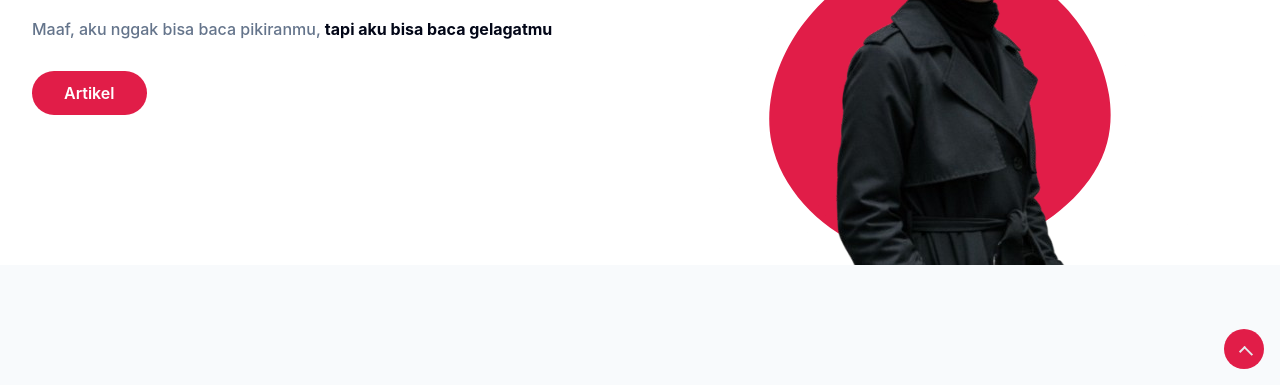
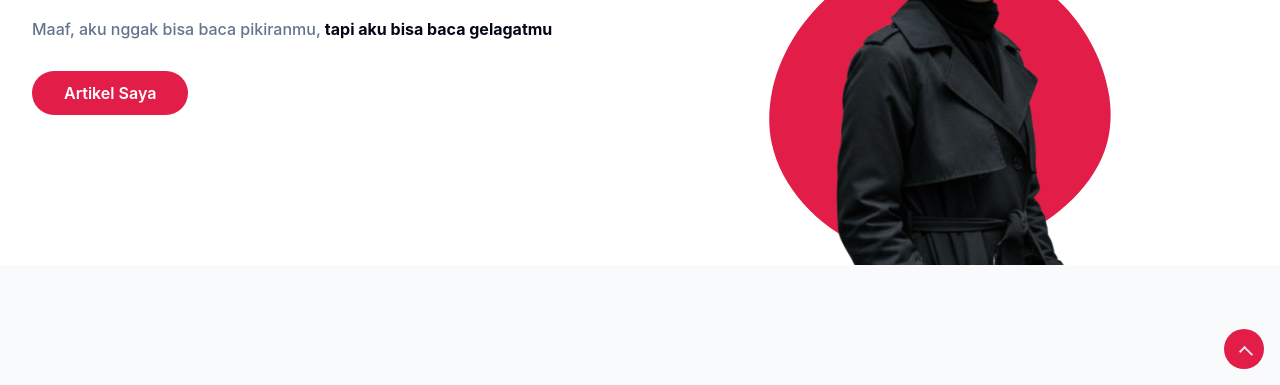
Before and after one commit to adindaputrimaharani99/dainda, a website: page index.html in a window 1280 px wide. Shown: the part 415-800 px from the top of the page. Drawn offline with Linux system fonts and the light colour scheme.

Commit message:
Upload ulang portofolio

```diff
--- a/index.html
+++ b/index.html
@@ -91,7 +91,7 @@
 
                     <p class="font-medium text-secondary mb-10 dark:text-white">Maaf, aku nggak bisa baca pikiranmu,  <span class="text-dark font-bold dark:text-white"> tapi aku bisa baca gelagatmu</span></p>
 
-                    <a href="https://likeapencil.my.id/author/AdindaPutriM" class="text-base font-semibold text-white bg-primary py-3 px-8 rounded-full hover:shadow-lg hover:opacity-80 transision duration-300 ease-in-out">Artikel</a>
+                    <a href="https://likeapencil.my.id/author/AdindaPutriM" class="text-base font-semibold text-white bg-primary py-3 px-8 rounded-full hover:shadow-lg hover:opacity-80 transision duration-300 ease-in-out">Artikel Saya</a>
 
                 </div>
 
```
